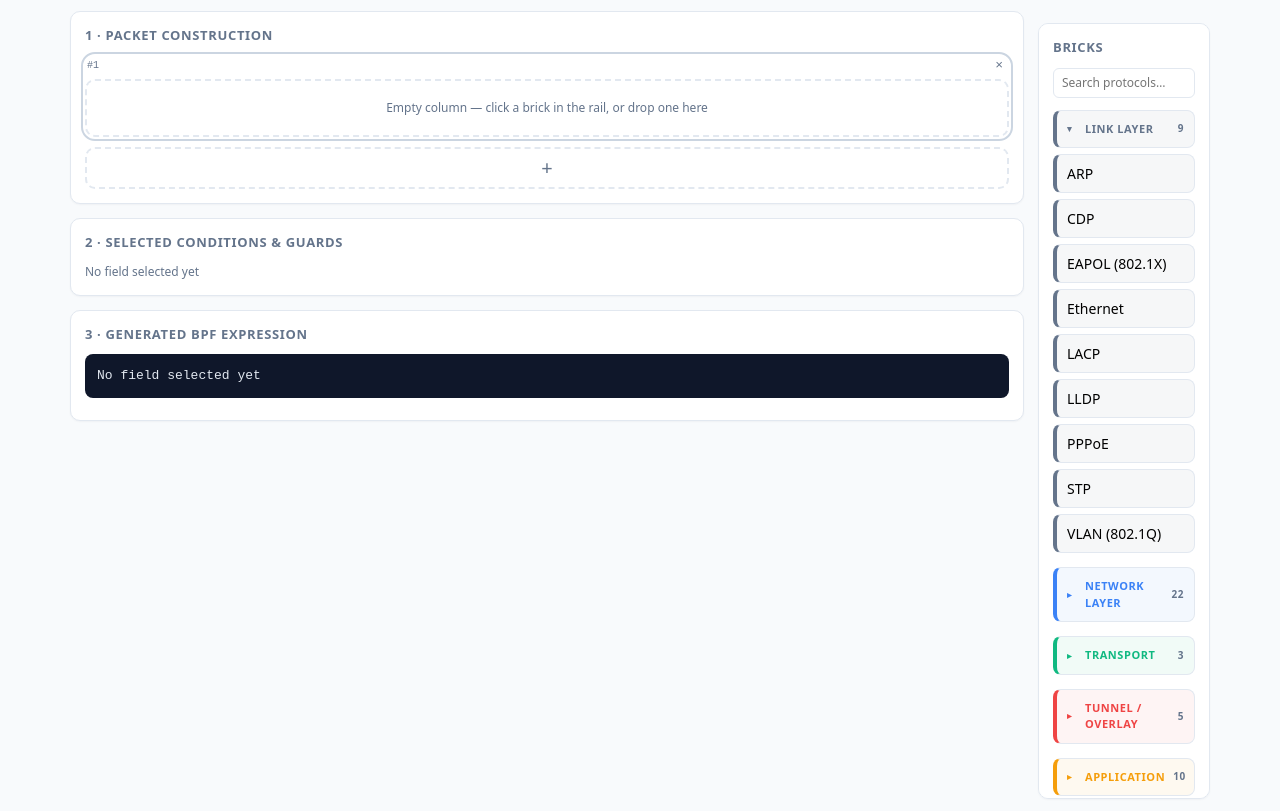
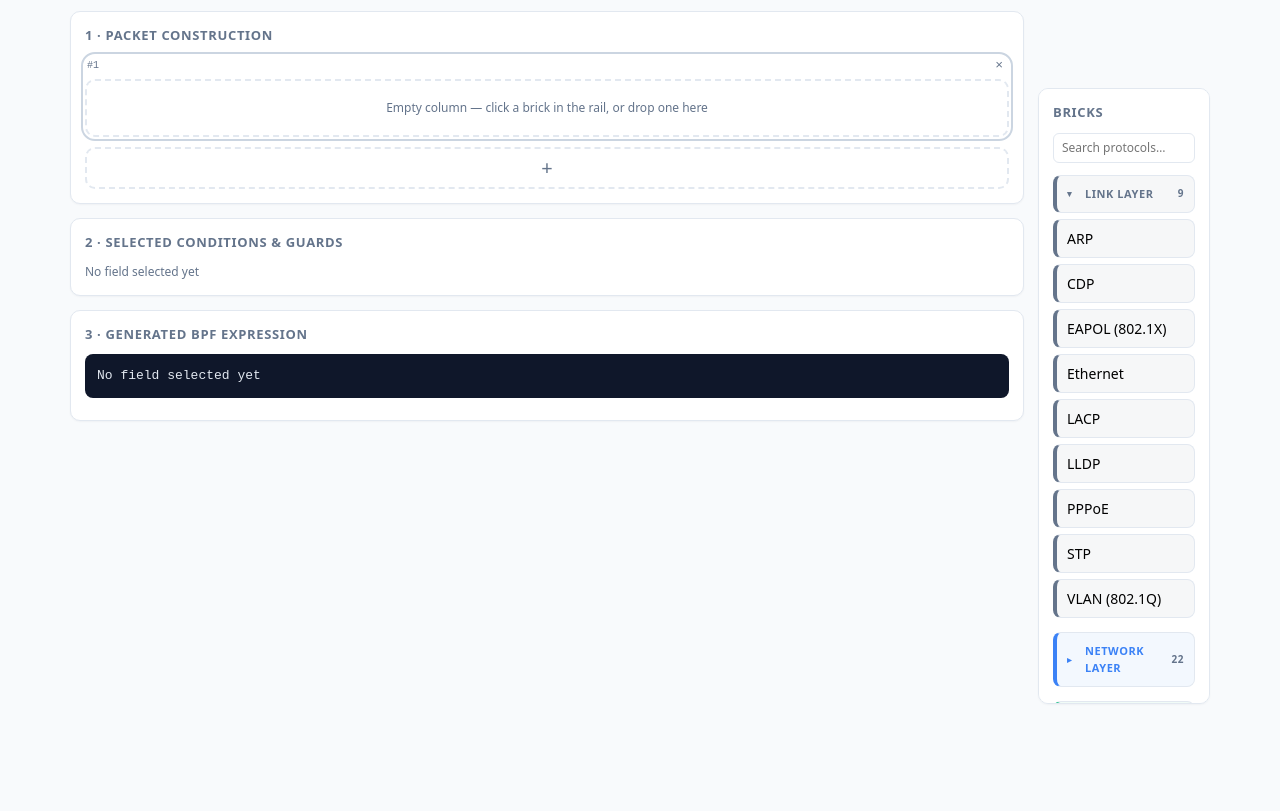
Before and after one commit to yueguobin/gns3-bpf-registry, a plain HTML site: page prototype/index.html in a window 1280 px wide. Shown: the part 72-883 px from the top of the page. Drawn offline with Linux system fonts and the light colour scheme; files whose address does not match are found by name.

Commit message:
feat(prototype): pin brick rail top at 20% viewport height (#35)
The palette card used to float vertically centered in the sticky rail
column. Make the card itself sticky at top:20vh inside the pinned
column: the sticky constraint pushes the card down to 20% viewport
height at load (its flow position sits below the header at ~9%) and
keeps it there in every scroll state. max-height drops from 100vh to
80vh so the card bottom never clips below the fold; the internal
overflow scroll is unchanged. Verified with a headless screenshot at
1440x900: card top edge lands at ~185px (~20.6%).

```diff
--- a/prototype/index.html
+++ b/prototype/index.html
@@ -12,17 +12,22 @@
   h1{font-size:18px; margin-bottom:4px}
   .sub{color:var(--muted); font-size:12px; margin-bottom:14px}
   /* ---- two-column layout: construction on the left, sticky brick rail on the right.
-         The rail is a full-viewport sticky column; the palette card is flex-centered
-         INSIDE it — deterministic screen-centering, no transform math, never clipped. ---- */
+         The rail column is a full-viewport sticky column; the palette card inside
+         is itself sticky at top:20vh — the sticky constraint pushes the card down
+         to 20% viewport height both at load (its flow position sits below the
+         header, ~9%) and while scrolling (the column pins at top:0), so the card
+         top edge rests at 20% in every scroll state. max-height covers the
+         remaining 80vh so the card never clips below the fold. ---- */
   .layout{display:flex; gap:14px; align-items:flex-start}
   .main{flex:1; min-width:0}
   .sidebar{flex:none; width:172px; position:sticky; top:0; height:100vh;
-    display:flex; align-items:center; margin-bottom:-100vh}
-  .sidebar .card{width:100%; margin:0; max-height:calc(100vh - 24px); overflow-y:auto}
+    display:flex; align-items:flex-start; margin-bottom:-100vh}
+  .sidebar .card{width:100%; margin:0; position:sticky; top:20vh;
+    max-height:calc(80vh - 24px); overflow-y:auto}
   @media (max-width:920px){
     .layout{flex-direction:column-reverse}
     .sidebar{position:static; height:auto; margin-bottom:0}
-    .sidebar .card{max-height:none; overflow:visible}
+    .sidebar .card{position:static; max-height:none; overflow:visible}
   }
   .card{background:var(--panel); border:1px solid var(--line); border-radius:10px; padding:14px; margin-bottom:14px; box-shadow:0 1px 2px rgba(15,23,42,.04)}
   .card h2{font-size:13px; color:var(--muted); font-weight:600; text-transform:uppercase; letter-spacing:.05em; margin-bottom:10px}
```
